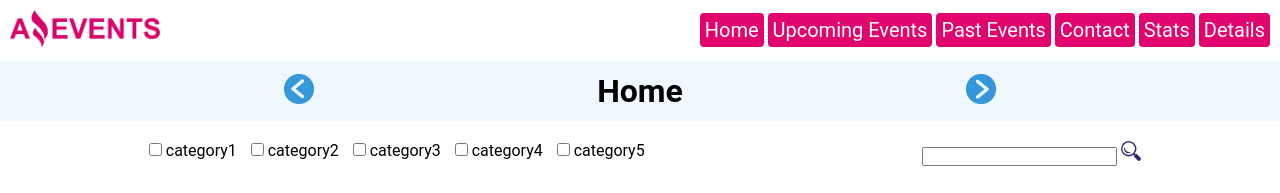
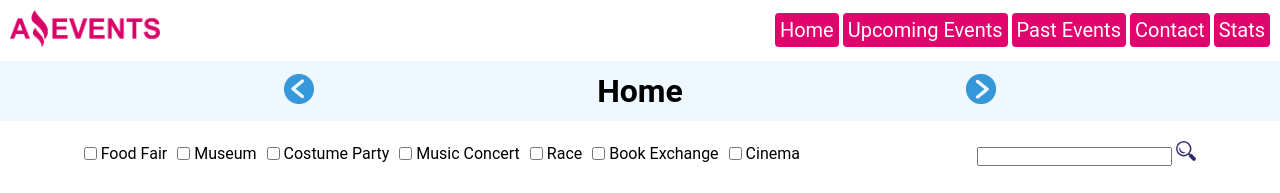
Before and after one commit to adrianodt/tarea-js, a plain HTML site: page index.html in a window 1280 px wide. Shown: the top 193 px of the page. Drawn offline with Linux system fonts and the light colour scheme.

Commit message:
creado check busqueda

```diff
--- a/index.html
+++ b/index.html
@@ -30,7 +30,6 @@
           <a href="./past.html">Past Events</a>
           <a href="./contact.html">Contact</a>
           <a href="./stats.html">Stats</a>
-          <a href="./details.html">Details</a>
         </nav>
       </div>
     </header>
@@ -61,50 +60,8 @@
       </div>
 
       <div class="barra-busqueda">
-        <div class="check">
-          <form>
-            <input
-              type="checkbox"
-              name="category1"
-              id="category1"
-              value="category1"
-              style="margin-left: 10px"
-            />
-            <label for="category1">category1</label>
-            <input
-              type="checkbox"
-              name="category2"
-              id="category2"
-              value="category2"
-              style="margin-left: 10px"
-            />
-            <label for="category2">category2</label>
-            <input
-              type="checkbox"
-              name="category3"
-              id="category3"
-              value="category3"
-              style="margin-left: 10px"
-            />
-            <label for="category3">category3</label>
-            <input
-              type="checkbox"
-              name="category4"
-              id="category4"
-              value="category4"
-              style="margin-left: 10px"
-            />
-            <label for="category4">category4</label>
-            <input
-              type="checkbox"
-              name="category5"
-              id="category5"
-              value="category5"
-              style="margin-left: 10px"
-            />
-            <label for="category5">category5</label>
-          </form>
-        </div>
+        <div id="container-filtros"></div>
+
         <div class="buscar">
           <input type="search" name="buscar" id="buscar" />
           <input type="image" src="./img/lupa.png" alt="lupa" width="20" />
@@ -146,6 +103,5 @@
 
     <script src="./scripts/data.js"></script>
     <script src="./scripts/index.js"></script>
-
   </body>
 </html>
--- a/scripts/data.js
+++ b/scripts/data.js
@@ -1,191 +1,191 @@
 var data = {
-    "currentDate": "2022-01-01",
-    "events": [
+  currentDate: "2022-01-01",
+  events: [
     {
       _id: 1,
-        "image":"https://i.postimg.cc/Fs03hQDt/Collectivities-Party.jpg",
-        "name":"Collectivities Party",
-        "date":"2021-12-12",
-        "description":"Enjoy your favourite dishes, from different countries, in a unique event for the whole family.",
-        "category":"Food Fair",
-        "place":"Room A",
-        "capacity":45000,
-        "assistance":42756,
-        "price":5
+      image: "https://i.postimg.cc/Fs03hQDt/Collectivities-Party.jpg",
+      name: "Collectivities Party",
+      date: "2021-12-12",
+      description:
+        "Enjoy your favourite dishes, from different countries, in a unique event for the whole family.",
+      category: "Food Fair",
+      place: "Room A",
+      capacity: 45000,
+      assistance: 42756,
+      price: 5,
     },
     {
       _id: 2,
-        "image":"https://i.postimg.cc/ZmD3Xf57/Korean-style.jpg",
-        "name":"Korean style",
-        "date":"2022-08-12",
-        "description":"Enjoy the best Korean dishes, with international chefs and awesome events.",
-        "category":"Food Fair",
-        "place":"Room A",
-        "capacity":45000,
-        "assistance":42756,
-        "price":10
+      image: "https://i.postimg.cc/ZmD3Xf57/Korean-style.jpg",
+      name: "Korean style",
+      date: "2022-08-12",
+      description:
+        "Enjoy the best Korean dishes, with international chefs and awesome events.",
+      category: "Food Fair",
+      place: "Room A",
+      capacity: 45000,
+      assistance: 42756,
+      price: 10,
     },
     {
       _id: 3,
-        "image":"https://i.postimg.cc/GmHRkbNV/Jurassic-Park.jpg",
-        "name":"Jurassic Park",
-        "date":"2021-11-02",
-        "description":"Let's go meet the biggest dinosaurs in the paleontology museum.",
-        "category":"Museum",
-        "place":"Field",
-        "capacity":82000,
-        "assistance":65892,
-        "price":15
+      image: "https://i.postimg.cc/GmHRkbNV/Jurassic-Park.jpg",
+      name: "Jurassic Park",
+      date: "2021-11-02",
+      description:
+        "Let's go meet the biggest dinosaurs in the paleontology museum.",
+      category: "Museum",
+      place: "Field",
+      capacity: 82000,
+      assistance: 65892,
+      price: 15,
     },
     {
       _id: 4,
-        "image":"https://i.postimg.cc/c4C2zXm8/Parisian-Museum.jpg",
-        "name":"Parisian Museum",
-        "date":"2022-11-02",
-        "description":"A unique tour in the city of lights, get to know one of the most iconic places.",
-        "category":"Museum",
-        "place":"Paris",
-        "capacity":8200,
-        "estimate":8200,
-        "price":3500
+      image: "https://i.postimg.cc/c4C2zXm8/Parisian-Museum.jpg",
+      name: "Parisian Museum",
+      date: "2022-11-02",
+      description:
+        "A unique tour in the city of lights, get to know one of the most iconic places.",
+      category: "Museum",
+      place: "Paris",
+      capacity: 8200,
+      estimate: 8200,
+      price: 3500,
     },
     {
       _id: 5,
-        "image":"https://i.postimg.cc/KYD0jMf2/comicon.jpg",
-        "name":"Comicon",
-        "date":"2021-02-12",
-        "description":"For comic lovers, all your favourite characters gathered in one place.",
-        "category":"Costume Party",
-        "place":"Room C",
-        "capacity":120000,
-        "assistance":110000,
-        "price":54
+      image: "https://i.postimg.cc/KYD0jMf2/comicon.jpg",
+      name: "Comicon",
+      date: "2021-02-12",
+      description:
+        "For comic lovers, all your favourite characters gathered in one place.",
+      category: "Costume Party",
+      place: "Room C",
+      capacity: 120000,
+      assistance: 110000,
+      price: 54,
     },
     {
       _id: 6,
-        "image":"https://i.postimg.cc/RZ9fH4Pr/halloween.jpg",
-        "name":"Halloween Night",
-        "date":"2022-02-12",
-        "description":"Come with your scariest costume and win incredible prizes.",
-        "category":"Costume Party",
-        "place":"Room C",
-        "capacity":12000,
-        "estimate":9000,
-        "price":12
+      image: "https://i.postimg.cc/RZ9fH4Pr/halloween.jpg",
+      name: "Halloween Night",
+      date: "2022-02-12",
+      description: "Come with your scariest costume and win incredible prizes.",
+      category: "Costume Party",
+      place: "Room C",
+      capacity: 12000,
+      estimate: 9000,
+      price: 12,
     },
     {
       _id: 7,
-        "image":"https://i.postimg.cc/PrMJ0ZMc/Metallica-in-concert.jpg",
-        "name":"Metallica in concert",
-        "date":"2022-01-22",
-        "description":"The only concert of the most emblematic band in the world.",
-        "category":"Music Concert",
-        "place":"Room A"
-        ,"capacity":138000,
-        "estimate":138000,
-        "price":150
+      image: "https://i.postimg.cc/PrMJ0ZMc/Metallica-in-concert.jpg",
+      name: "Metallica in concert",
+      date: "2022-01-22",
+      description: "The only concert of the most emblematic band in the world.",
+      category: "Music Concert",
+      place: "Room A",
+      capacity: 138000,
+      estimate: 138000,
+      price: 150,
     },
     {
       _id: 8,
-        "image":"https://i.postimg.cc/KvsSK8cj/Electronic-Fest.jpg",
-        "name":"Electronic Fest",
-        "date":"2021-01-22",
-        "description":"The best national and international DJs gathered in one place.",
-        "category":"Music Concert",
-        "place":"Room A",
-        "capacity":138000,
-        "assistance":110300,
-        "price":250
+      image: "https://i.postimg.cc/KvsSK8cj/Electronic-Fest.jpg",
+      name: "Electronic Fest",
+      date: "2021-01-22",
+      description:
+        "The best national and international DJs gathered in one place.",
+      category: "Music Concert",
+      place: "Room A",
+      capacity: 138000,
+      assistance: 110300,
+      price: 250,
     },
     {
       _id: 9,
-        "image":"https://i.postimg.cc/fyLqZY9K/10-K-for-life.jpg",
-        "name":"10K for life",
-        "date":"2021-03-01",
-        "description":"Come and exercise, improve your health and lifestyle.",
-        "category":"Race",
-        "place":"Soccer field",
-        "capacity":30000,
-        "assistance":25698,
-        "price":3
+      image: "https://i.postimg.cc/fyLqZY9K/10-K-for-life.jpg",
+      name: "10K for life",
+      date: "2021-03-01",
+      description: "Come and exercise, improve your health and lifestyle.",
+      category: "Race",
+      place: "Soccer field",
+      capacity: 30000,
+      assistance: 25698,
+      price: 3,
     },
     {
       _id: 10,
-        "image":"https://i.postimg.cc/zv67r65z/15kny.jpg",
-        "name":"15K NY",
-        "date":"2022-03-01",
-        "description":"We'll be raising funds for hospitals and medical care in this unique event held in The Big Apple.",
-        "category":"Race",
-        "place":"New York",
-        "capacity":3000000,
-        "assistance":2569800,
-        "price":3
+      image: "https://i.postimg.cc/zv67r65z/15kny.jpg",
+      name: "15K NY",
+      date: "2022-03-01",
+      description:
+        "We'll be raising funds for hospitals and medical care in this unique event held in The Big Apple.",
+      category: "Race",
+      place: "New York",
+      capacity: 3000000,
+      assistance: 2569800,
+      price: 3,
     },
     {
       _id: 11,
-        "image":"https://i.postimg.cc/Sst763n6/book1.jpg",
-        "name":"School's book fair",
-        "date":"2022-10-15",
-        "description":"Bring your unused school book and take the one you need.",
-        "category":"Book Exchange",
-        "place":"Room D1",
-        "capacity":150000,
-        "estimate":123286,
-        "price":1
+      image: "https://i.postimg.cc/Sst763n6/book1.jpg",
+      name: "School's book fair",
+      date: "2022-10-15",
+      description: "Bring your unused school book and take the one you need.",
+      category: "Book Exchange",
+      place: "Room D1",
+      capacity: 150000,
+      estimate: 123286,
+      price: 1,
     },
     {
       _id: 12,
-        "image":"https://i.postimg.cc/05FhxHVK/book4.jpg",
-        "name":"Just for your kitchen",
-        "date":"2021-11-09",
-        "description":"If you're a gastronomy lover come get the cookbook that best suits your taste and your family's.",
-        "category":"Book Exchange",
-        "place":"Room D6",
-        "capacity":130000,
-        "assistance":90000,
-        "price":100
+      image: "https://i.postimg.cc/05FhxHVK/book4.jpg",
+      name: "Just for your kitchen",
+      date: "2021-11-09",
+      description:
+        "If you're a gastronomy lover come get the cookbook that best suits your taste and your family's.",
+      category: "Book Exchange",
+      place: "Room D6",
+      capacity: 130000,
+      assistance: 90000,
+      price: 100,
     },
     {
       _id: 13,
-        "image":"https://i.postimg.cc/vH52y81C/cinema4.jpg",
-        "name":"Batman",
-        "date":"2021-03-11",
-        "description":"Come see Batman fight crime in Gotham City.",
-        "category":"Cinema",
-        "place":"Room D1",
-        "capacity":11000,
-        "assistance":9300,
-        "price":225
+      image: "https://i.postimg.cc/vH52y81C/cinema4.jpg",
+      name: "Batman",
+      date: "2021-03-11",
+      description: "Come see Batman fight crime in Gotham City.",
+      category: "Cinema",
+      place: "Room D1",
+      capacity: 11000,
+      assistance: 9300,
+      price: 225,
     },
     {
       _id: 14,
-        "image":"https://i.postimg.cc/T3C92KTN/scale.jpg",
-        "name":"Avengers",
-        "date":"2022-10-15",
-        "description":"Marvel's Avengers Premier in 3d, the start of an epic saga with your favourite superheroes.",
-        "category":"Cinema",
-        "place":"Room D1",
-        "capacity":9000,
-        "estimate":9000,
-        "price":250
-      }
-    ]
+      image: "https://i.postimg.cc/T3C92KTN/scale.jpg",
+      name: "Avengers",
+      date: "2022-10-15",
+      description:
+        "Marvel's Avengers Premier in 3d, the start of an epic saga with your favourite superheroes.",
+      category: "Cinema",
+      place: "Room D1",
+      capacity: 9000,
+      estimate: 9000,
+      price: 250,
+    },
+  ],
 };
 
 
+// recorrer array de data.events *****
+// tomar la categoria / loguearla *****
+// recorrer de nuevo ******
+// comparar la categoria que no exista y agregarla ******
+//crear los checkbox con esas categorias
 
-/*   let date1 = new Date(data.currentDate);
-  console.log(data.currentDate);
-
-
-  for (let i = 0; i <= data.events.length; i++) {
-    let date2 = new Date(data.events[i].date);
-    if (date1 < date2) {
-      console.log("El evento " + data.events[i].name + " es futuro");
-    } else {
-      console.log("El evento " + data.events[i].name + " es pasado");
-    }
-  }
-
-
- */
+// crear los cards filtrados por categorias
--- a/scripts/index.js
+++ b/scripts/index.js
@@ -38,7 +38,7 @@ for (let i = 0; i < data.events.length; i++) {
   let boton = document.createElement("button");
   boton.className = "boton-card";
   boton.innerHTML = "Ver más";
-  boton.addEventListener("click", function() {
+  boton.addEventListener("click", function () {
     window.location.href = "./details.html";
   });
   div.appendChild(boton);
@@ -47,3 +47,41 @@ for (let i = 0; i < data.events.length; i++) {
 
   console.log(div);
 }
+
+let categoriaSinRepe = [];
+
+for (let i = 0; i < data.events.length; i++) {
+  if (!categoriaSinRepe.includes(data.events[i].category)) {
+    categoriaSinRepe.push(data.events[i].category);
+  }
+}
+
+console.log(categoriaSinRepe);
+
+let containerFiltros = document.getElementById("container-filtros");
+
+// funcion q crea los checkbox
+
+function crearListaFiltros(arr, contenedor) {
+  let listaFiltros = document.querySelector(contenedor);
+
+  let formulario = document.createElement("form");
+
+  arr.forEach((item) => {
+    let checkbox = document.createElement("input");
+    checkbox.type = "checkbox";
+    checkbox.name = "elementos";
+    checkbox.value = item;
+    console.log(checkbox.value);
+
+    let label = document.createElement("label");
+    label.htmlFor = checkbox.id;
+    label.appendChild(document.createTextNode(item));
+
+    formulario.appendChild(checkbox);
+    formulario.appendChild(label);
+  });
+  containerFiltros.appendChild(formulario);
+}
+
+crearListaFiltros(categoriaSinRepe, "container-filtros");
--- a/styles/styles.css
+++ b/styles/styles.css
@@ -48,6 +48,22 @@ nav > a:hover {
   display: flex;
   justify-content: space-around;
   margin-top: 20px;
+}
+
+#container-filtros {
+  display:flex;
+}
+
+#container-filtros form {
+  display: flex;
+  justify-content: center;
+  align-items: center;
+}
+
+#container-filtros label {
+  margin-right: 10px;
+  margin-left: 4px;
+
 }
 
 .container-card {
```
Also changed, not shown: contact.html (+0 -1 lines), details.html (+0 -1 lines), past.html (+0 -1 lines), stats.html (+0 -1 lines), upcoming.html (+0 -1 lines). Lines whose indentation alone changed are shown as unchanged.
